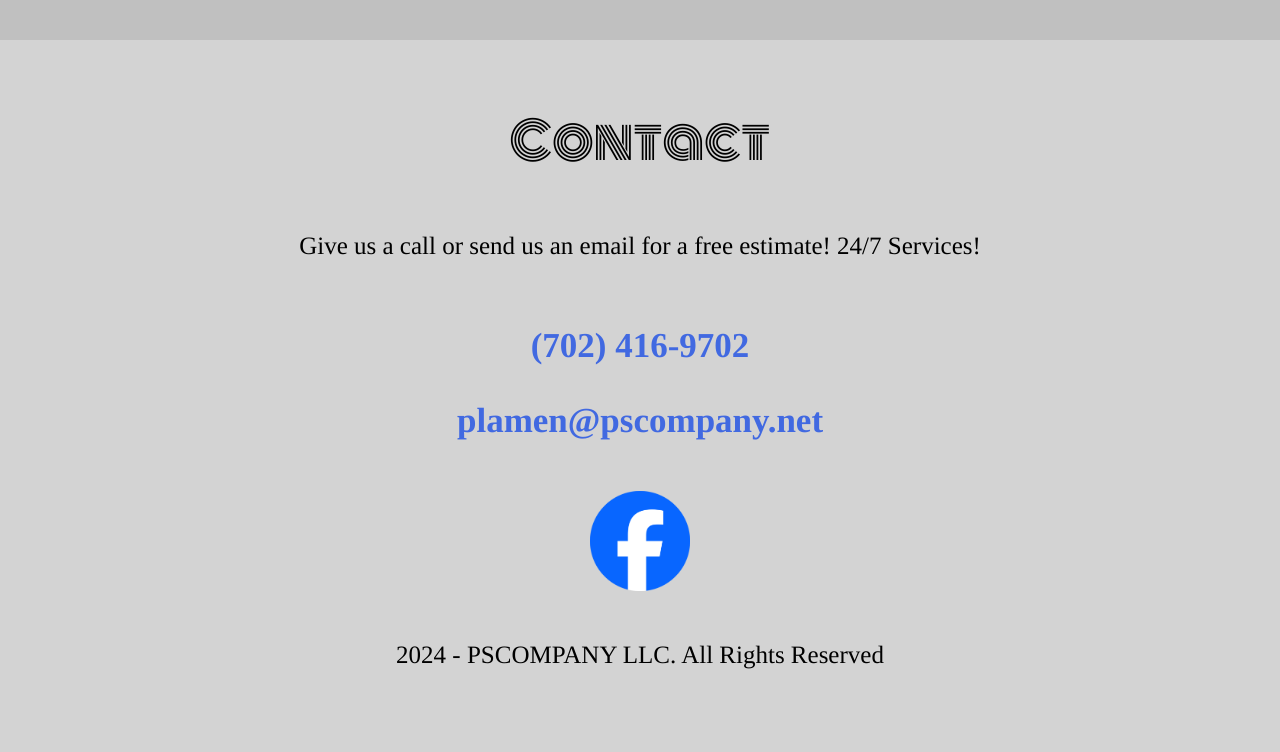
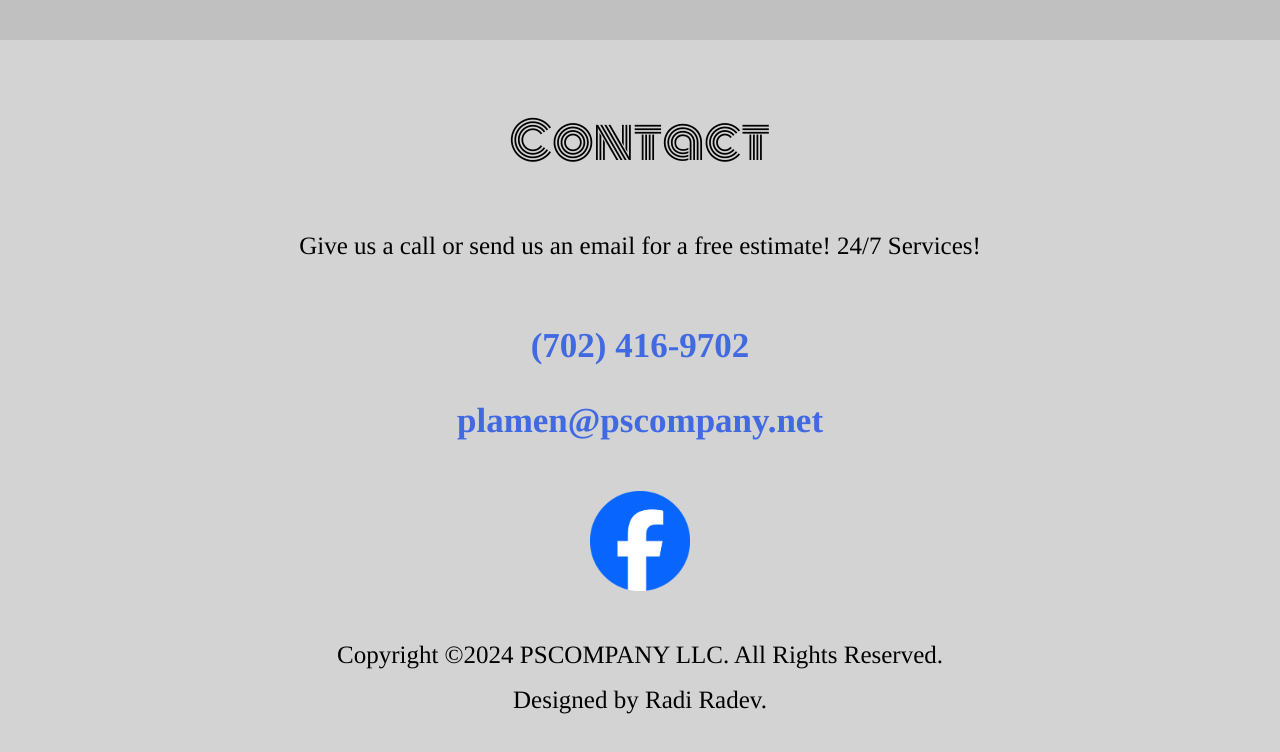
Before and after one commit to radi579/Plambam, a plain HTML site: page index.html in a window 1280 px wide. Shown: the part 5469-6221 px from the top of the page. Drawn offline with Linux system fonts and the light colour scheme.

Commit message:
Update index.html

```diff
--- a/index.html
+++ b/index.html
@@ -98,7 +98,8 @@
       <a href="https://www.facebook.com/profile.php?id=61557970763333"><img src="images/FacebookLogo.png" alt="Facebook Logo" style="height: 100px;"></a>
     </div>
     <div class="copyright">
-      <p class="par">2024 - PSCOMPANY LLC. All Rights Reserved</p>
+      <p class="par">Copyright ©2024 PSCOMPANY LLC. All Rights Reserved.</p>
+      <p class="par">Designed by Radi Radev.</p>
     </div>
   </footer>
 </body>
```
